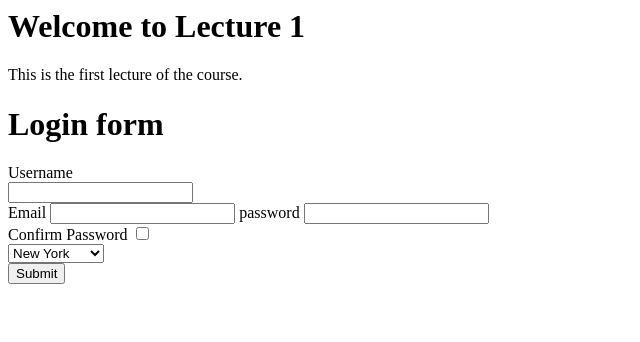
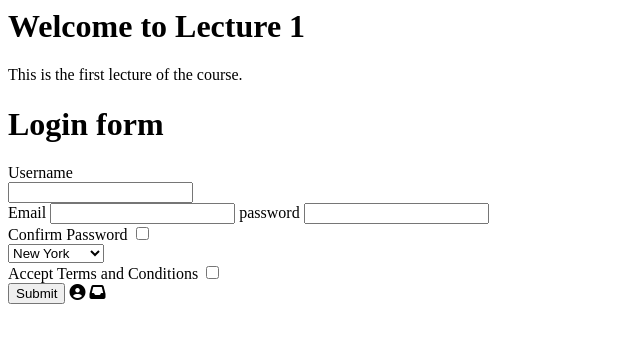
Before and after one commit to Sagarchhikara/Personal-code-practice, a plain HTML site: page lec1.html in a window 1280 px wide. Shown: the whole page, without its empty margins (0-640 px from the left). Drawn offline with Linux system fonts and the light colour scheme.

Commit message:
Update lec1.html

```diff
--- a/lec1.html
+++ b/lec1.html
@@ -2,6 +2,7 @@
 
 <head>
     <title>Lecture 1</title>
+    <link rel="stylesheet" href="https://cdnjs.cloudflare.com/ajax/libs/font-awesome/6.7.2/css/all.min.css">
 </head>
 
 <body>
@@ -24,9 +25,13 @@
                 <option value="Chicago">Chicago</option>
                 <option value="Houston">Houston</option>
             </select> <br>
+            <label for="terms">Accept Terms and Conditions</label>
+            <input type="checkbox" id="terms" name="terms"><br>
             <button>Submit</button>
+            <i class="fa-solid fa-circle-user"></i>
+            <i class="fa-solid fa-inbox"></i>
 
-        </form>
+
     </div>
 
 
```
